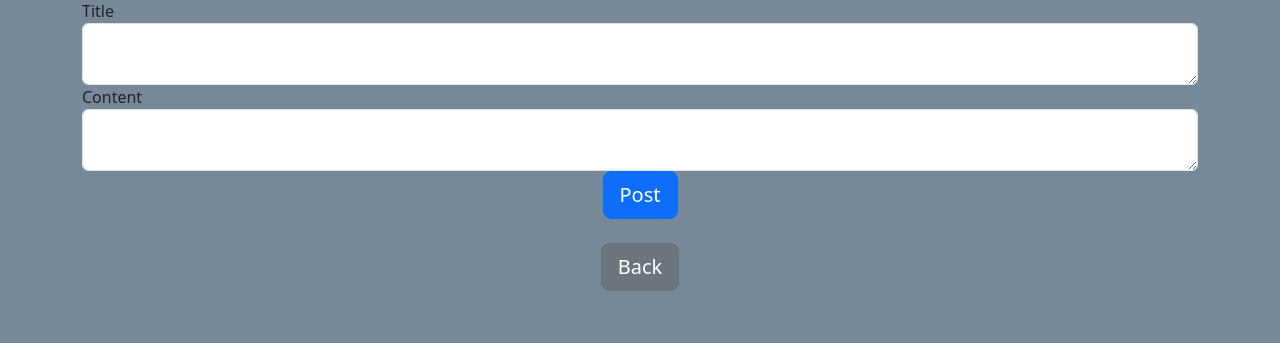
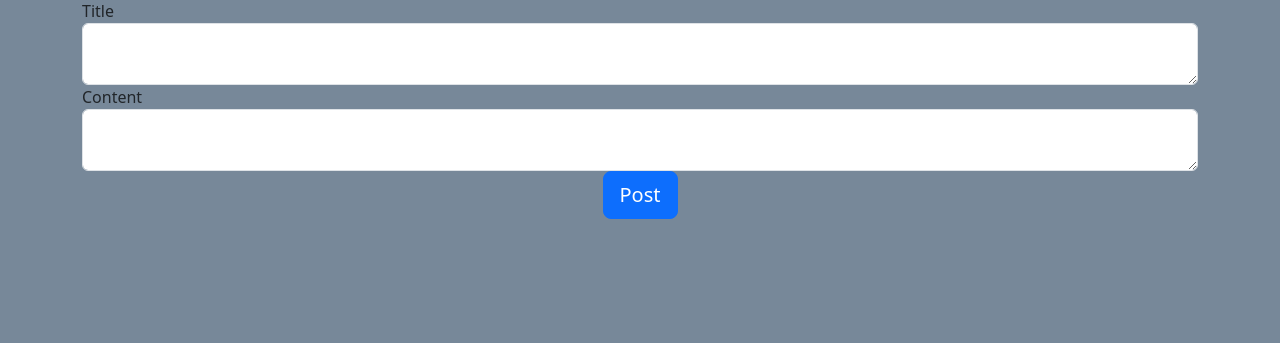
Before and after one commit to LexaTheCreativity/IKT222--assignment-2, a Flask app: page /add_post in a window 1280 px wide. Shown: the part 149-492 px from the top of the page. Run offline with Flask 3, Linux system fonts and the light colour scheme; the visitor is signed in with stand-in values (Sample User, id 1).

```diff
--- a/Assingment_2/app.py
+++ b/Assingment_2/app.py
@@ -146,5 +146,6 @@ def add_post():
     return render_template('add_post.html')
 
 
+
 if __name__ == '__main__':
-    app.run(debug=True)
+    app.run(host='0.0.0.0', port=5000, debug=True)
--- a/Assingment_2/database.py
+++ b/Assingment_2/database.py
@@ -27,5 +27,6 @@ def create_tables():
     conn.commit()
     conn.close()
 
+
 if __name__ == '__main__':
     create_tables()
--- a/Assingment_2/templates/add_post.html
+++ b/Assingment_2/templates/add_post.html
@@ -16,9 +16,4 @@
             <button type="submit" class="btn btn-lg btn-primary">Post</button>
         </div>
     </form>
-
-    <br />
-    <div align="center">
-        <a href="/home"><button type="button" class="btn btn-lg btn-secondary">Back</button></a>
-    </div>
 {% endblock %}
```
Also changed, not shown: Assingment_2/requirements.txt (added, +15 -0 lines), Assingment_2/blog.db, 1 other file.
